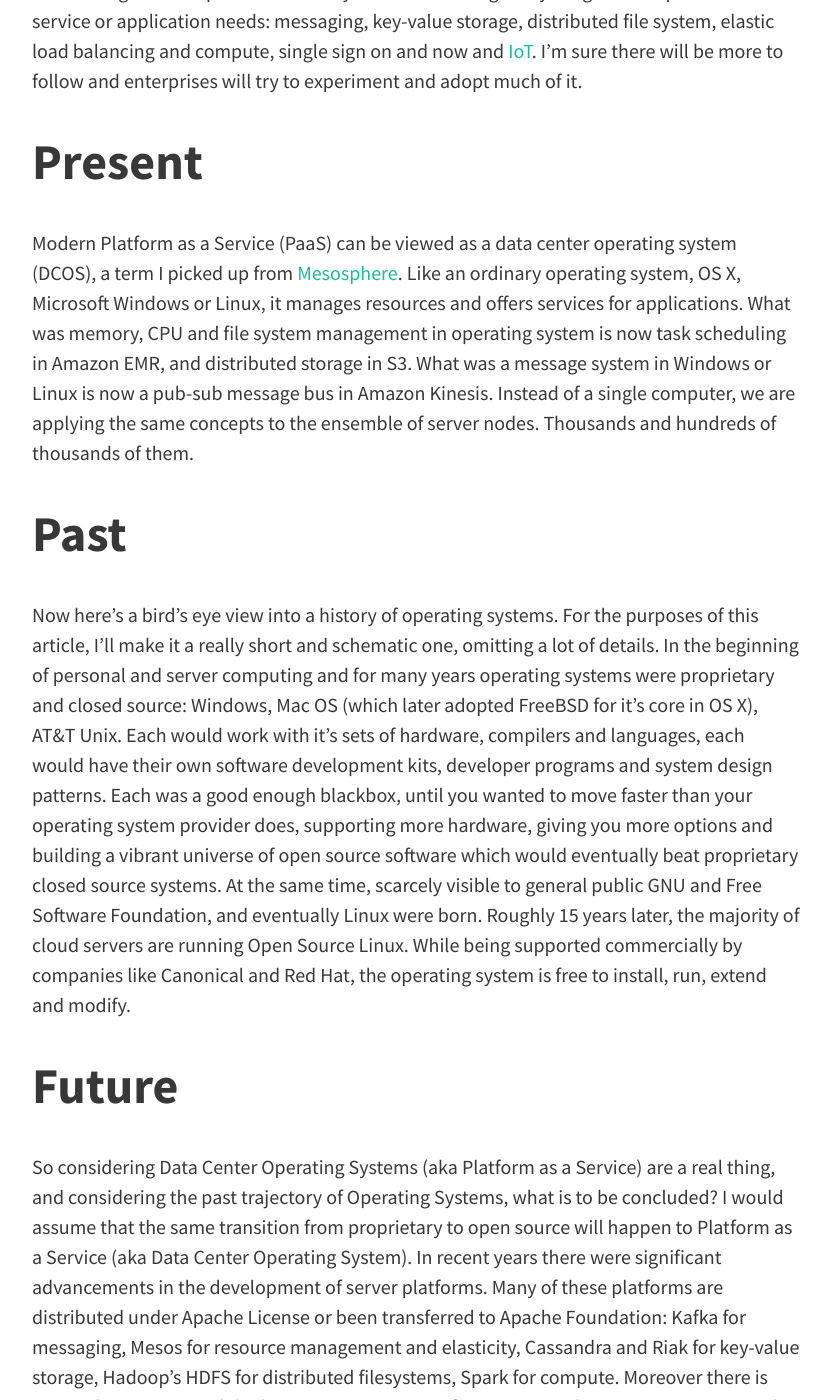
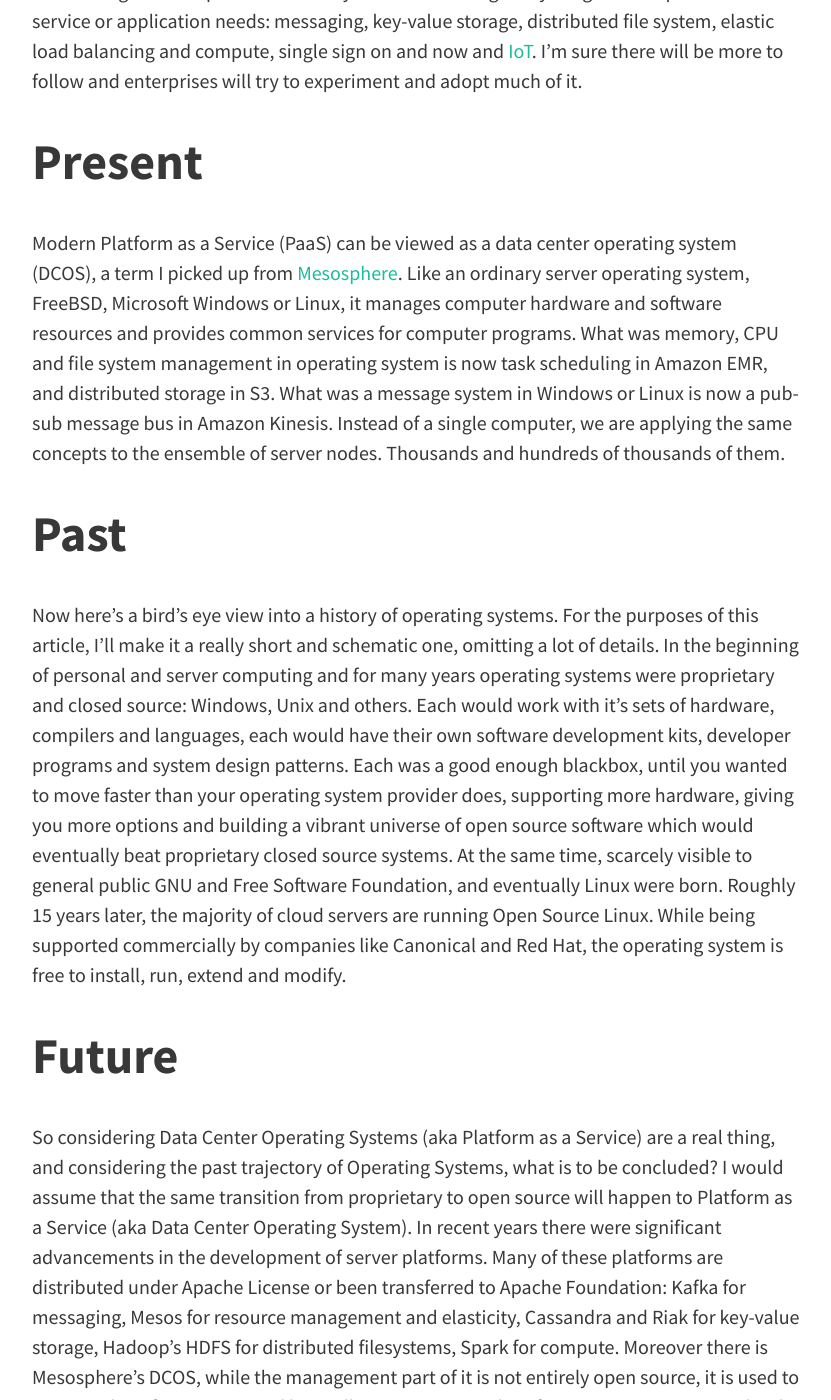
Before and after one commit to astaff/astaff.github.io, a Jekyll site: the page built from _posts/2015-10-13-Amazon-and-Open-Source.md, in a window 1280 px wide and 1400 px high, scrolled down 459 px. Shown: the whole window, without its empty margins (224-1055 px from the left). Built offline with Jekyll 4.4.1, drawn with Linux system fonts in a browser that asks for light colours; nearby versions of some CDN libraries; comment, search, counter and statistics services are not loaded.

Commit message:
Update 2015-10-13-Amazon-and-Open-Source.md

```diff
--- a/_posts/2015-10-13-Amazon-and-Open-Source.md
+++ b/_posts/2015-10-13-Amazon-and-Open-Source.md
@@ -6,10 +6,10 @@ title: "The Circle of Life: Amazon Web Services and Open Source"
 A series of recent announcements at Amazon's re:Invent is really impressive. Amazon Web Services (AWS) seems to be a top enterprise grade Platform as a Service. Amazon has an astonishing roster of production-ready services covering everything an enterprise cloud service or application needs: messaging, key-value storage, distributed file system, elastic load balancing and compute, single sign on and now and [IoT](https://aws.amazon.com/iot/). I'm sure there will be more to follow and enterprises will try to experiment and adopt much of it.
 
 # Present
-Modern Platform as a Service (PaaS) can be viewed as a data center operating system (DCOS), a term I picked up from [Mesosphere](http://mesosphere.com). Like an ordinary operating system, OS X, Microsoft Windows or Linux, it manages resources and offers services for applications. What was memory, CPU and file system management in operating system is now task scheduling in Amazon EMR, and distributed storage in S3. What was a message system in Windows or Linux is now a pub-sub message bus in Amazon Kinesis. Instead of a single computer, we are applying the same concepts to the ensemble of server nodes. Thousands and hundreds of thousands of them.
+Modern Platform as a Service (PaaS) can be viewed as a data center operating system (DCOS), a term I picked up from [Mesosphere](http://mesosphere.com). Like an ordinary server operating system, FreeBSD, Microsoft Windows or Linux, it manages computer hardware and software resources and provides common services for computer programs. What was memory, CPU and file system management in operating system is now task scheduling in Amazon EMR, and distributed storage in S3. What was a message system in Windows or Linux is now a pub-sub message bus in Amazon Kinesis. Instead of a single computer, we are applying the same concepts to the ensemble of server nodes. Thousands and hundreds of thousands of them.
 
 # Past
-Now here's a bird's eye view into a history of operating systems. For the purposes of this article, I'll make it a really short and schematic one, omitting a lot of details. In the beginning of personal and server computing and for many years operating systems were proprietary and closed source: Windows, Mac OS (which later adopted FreeBSD for it's core in OS X), AT&T Unix. Each would work with it's sets of hardware, compilers and languages, each would have their own software development kits, developer programs and system design patterns. Each was a good enough blackbox, until you wanted to move faster than your operating system provider does, supporting more hardware, giving you more options and building a vibrant universe of open source software which would eventually beat proprietary closed source systems. At the same time, scarcely visible to general public GNU and Free Software Foundation, and eventually Linux were born. Roughly 15 years later, the majority of cloud servers are running Open Source Linux. While being supported commercially by companies like Canonical and Red Hat, the operating system is free to install, run, extend and modify.
+Now here's a bird's eye view into a history of operating systems. For the purposes of this article, I'll make it a really short and schematic one, omitting a lot of details. In the beginning of personal and server computing and for many years operating systems were proprietary and closed source: Windows, Unix and others. Each would work with it's sets of hardware, compilers and languages, each would have their own software development kits, developer programs and system design patterns. Each was a good enough blackbox, until you wanted to move faster than your operating system provider does, supporting more hardware, giving you more options and building a vibrant universe of open source software which would eventually beat proprietary closed source systems. At the same time, scarcely visible to general public GNU and Free Software Foundation, and eventually Linux were born. Roughly 15 years later, the majority of cloud servers are running Open Source Linux. While being supported commercially by companies like Canonical and Red Hat, the operating system is free to install, run, extend and modify.
 
 # Future
 So considering Data Center Operating Systems (aka Platform as a Service) are a real thing, and considering the past trajectory of Operating Systems, what is to be concluded? I would assume that the same transition from proprietary to open source will happen to Platform as a Service (aka Data Center Operating System). In recent years there were significant advancements in the development of server platforms. Many of these platforms are distributed under Apache License or been transferred to Apache Foundation: Kafka for messaging, Mesos for resource management and elasticity, Cassandra and Riak for key-value storage, Hadoop's HDFS for distributed filesystems, Spark for compute. Moreover there is Mesosphere's DCOS, while the management part of it is not entirely open source, it is used to manage the infrastructure and keep all components in place forming an open source cloud stack. This trend looks very promising and I am betting that Open Source platforms will become the stack of choice for cloud as well as they did for computers. What is now Amazon S3 will become HDFS running on any infrastructure, and so on. What has been Free Software Foundation in the beginning of Linux is now Apache in the cloud era.
```
